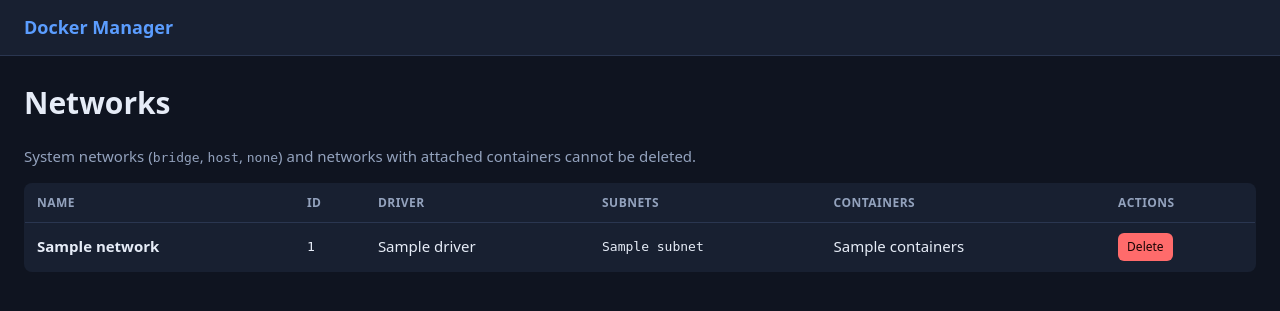
After one commit to ivar12/Dock.IO, a FastAPI app: template app/templates/networks.html in a window 1280 px wide. The commit adds this page. Shown: the top 311 px of the page. Run offline with FastAPI, Linux system fonts and the light colour scheme; the template is opened without the code that fills it: most values are stand-ins (such as "Sample title", 1, 10 or a date in 2020); parts of the project's set-up code (start-up, migrations or seed data) failed here and were passed over.

Commit message:
feat: images/networks pages with delete actions and old-image cleanup

```diff
--- a/app/dockerops.py
+++ b/app/dockerops.py
@@ -124,12 +124,34 @@ def _supported_kwargs(func, kwargs: dict) -> dict:
     return {k: v for k, v in kwargs.items() if k in params}
 
 
+def _cleanup_old_image(old_image_id: str, container_name: str) -> str:
+    """Remove the superseded image if nothing else uses it."""
+    if not old_image_id:
+        return ""
+    try:
+        new_info = api.inspect_container(container_name)
+        if new_info.get("Image") == old_image_id:
+            return "old image unchanged"
+    except Exception:
+        return "could not verify new image"
+    try:
+        users = api.containers(all=True, filters={"ancestor": old_image_id})
+        if users:
+            return f"old image kept ({len(users)} container(s) still use it)"
+        api.remove_image(old_image_id, force=False)
+        return f"old image {old_image_id[:12]} removed"
+    except Exception as exc:
+        return f"old image cleanup skipped: {exc}"
+
+
 def update_container(name: str) -> tuple[bool, str]:
     """Pull the configured image and recreate the container with the same config."""
     try:
         info = api.inspect_container(name)
     except Exception as exc:
         return False, f"{name}: inspect failed: {exc}"
+
+    old_image_id = info.get("Image") or ""
 
     cfg = info.get("Config") or {}
     host = info.get("HostConfig") or {}
@@ -195,7 +217,11 @@ def update_container(name: str) -> tuple[bool, str]:
     except Exception as exc:
         return False, f"{name}: recreate failed: {exc}"
 
-    return True, f"{name}: updated ({pull_msg})"
+    cleanup = _cleanup_old_image(old_image_id, name)
+    detail = f"{name}: updated ({pull_msg})"
+    if cleanup:
+        detail += f"; {cleanup}"
+    return True, detail
 
 
 def select_targets(mode: str, explicit: list[str] | None = None) -> list[str]:
@@ -229,3 +255,104 @@ def db_side_effect(actor: str, name: str, ok: bool, msg: str) -> None:
     from . import db
 
     db.log_action(actor, "update", f"{name}: {'ok' if ok else 'failed'} - {msg}")
+
+
+# --------------------------------------------------------------------------- images
+def list_images() -> list[dict]:
+    usage: dict[str, int] = {}
+    for container in client.containers.list(all=True):
+        image_id = (container.attrs or {}).get("Image") or ""
+        if image_id:
+            usage[image_id] = usage.get(image_id, 0) + 1
+
+    result = []
+    for image in client.images.list(all=True):
+        attrs = image.attrs or {}
+        image_id = image.id
+        result.append(
+            {
+                "id": image_id,
+                "short_id": image_id.replace("sha256:", "")[:12],
+                "tags": attrs.get("RepoTags") or [],
+                "size": attrs.get("Size", 0),
+                "created": attrs.get("Created", ""),
+                "containers": usage.get(image_id, 0),
+            }
+        )
+    return sorted(result, key=lambda x: (x["tags"] or [""])[0])
+
+
+def delete_image(identifier: str) -> str:
+    image = None
+    for candidate in client.images.list(all=True):
+        candidate_id = candidate.id.replace("sha256:", "")
+        if (
+            candidate_id == identifier
+            or candidate_id.startswith(identifier)
+            or identifier in (candidate.tags or [])
+        ):
+            image = candidate
+            break
+    if not image:
+        raise ValueError("image not found")
+
+    users = api.containers(all=True, filters={"ancestor": image.id})
+    if users:
+        names = ", ".join(c.get("Names", ["?"])[0].lstrip("/") for c in users)
+        raise RuntimeError(f"image is in use by: {names}")
+
+    api.remove_image(image.id, force=False)
+    return f"image {image.id.replace('sha256:', '')[:12]} deleted"
+
+
+# ------------------------------------------------------------------------- networks
+def list_networks() -> list[dict]:
+    usage: dict[str, int] = {}
+    for container in client.containers.list(all=True):
+        nets = ((container.attrs or {}).get("NetworkSettings") or {}).get("Networks") or {}
+        for name in nets:
+            usage[name] = usage.get(name, 0) + 1
+
+    result = []
+    for network in client.networks.list():
+        attrs = network.attrs or {}
+        ipam = attrs.get("IPAM") or {}
+        subnets = [c.get("Subnet", "") for c in (ipam.get("Config") or []) if c.get("Subnet")]
+        result.append(
+            {
+                "id": network.id,
+                "short_id": network.id[:12],
+                "name": network.name,
+                "driver": attrs.get("Driver", ""),
+                "scope": attrs.get("Scope", ""),
+                "subnets": subnets,
+                "containers": usage.get(network.name, 0),
+                "system": network.name in ("bridge", "host", "none"),
+            }
+        )
+    return sorted(result, key=lambda x: x["name"])
+
+
+def delete_network(identifier: str) -> str:
+    network = None
+    for candidate in client.networks.list():
+        if (
+            candidate.id == identifier
+            or candidate.id.startswith(identifier)
+            or candidate.name == identifier
+        ):
+            network = candidate
+            break
+    if not network:
+        raise ValueError("network not found")
+    if network.name in ("bridge", "host", "none"):
+        raise RuntimeError(f"system network '{network.name}' cannot be deleted")
+
+    info = api.inspect_network(network.id)
+    containers = info.get("Containers") or {}
+    if containers:
+        names = ", ".join(v.get("Name", "?") for v in containers.values())
+        raise RuntimeError(f"network is in use by: {names}")
+
+    api.remove_network(network.id)
+    return f"network '{network.name}' deleted"
--- a/app/main.py
+++ b/app/main.py
@@ -3,6 +3,7 @@
 from __future__ import annotations
 
 import os
+import urllib.parse
 from contextlib import asynccontextmanager
 
 from apscheduler.triggers.cron import CronTrigger
@@ -271,3 +272,65 @@ def logs_page(request: Request):
         "logs.html",
         {"user": _user(request), "entries": db.list_audit(200)},
     )
+
+
+# ---------------------------------------------------------------------- images
+@app.get("/images")
+def images_page(request: Request):
+    if redirect := _need_login(request):
+        return redirect
+    return templates.TemplateResponse(
+        request,
+        "images.html",
+        {
+            "user": _user(request),
+            "images": dockerops.list_images(),
+            "msg": request.query_params.get("msg", ""),
+            "error": request.query_params.get("error", ""),
+        },
+    )
+
+
+@app.post("/images/{image_id:path}/delete")
+def image_delete(request: Request, image_id: str):
+    if redirect := _need_login(request):
+        return redirect
+    try:
+        msg = dockerops.delete_image(image_id)
+        db.log_action(_user(request), "delete image", msg)
+        target = f"/images?msg={urllib.parse.quote(msg)}"
+    except Exception as exc:
+        db.log_action(_user(request), "delete image failed", str(exc))
+        target = f"/images?error={urllib.parse.quote(str(exc))}"
+    return RedirectResponse(target, status_code=303)
+
+
+# -------------------------------------------------------------------- networks
+@app.get("/networks")
+def networks_page(request: Request):
+    if redirect := _need_login(request):
+        return redirect
+    return templates.TemplateResponse(
+        request,
+        "networks.html",
+        {
+            "user": _user(request),
+            "networks": dockerops.list_networks(),
+            "msg": request.query_params.get("msg", ""),
+            "error": request.query_params.get("error", ""),
+        },
+    )
+
+
+@app.post("/networks/{network_id}/delete")
+def network_delete(request: Request, network_id: str):
+    if redirect := _need_login(request):
+        return redirect
+    try:
+        msg = dockerops.delete_network(network_id)
+        db.log_action(_user(request), "delete network", msg)
+        target = f"/networks?msg={urllib.parse.quote(msg)}"
+    except Exception as exc:
+        db.log_action(_user(request), "delete network failed", str(exc))
+        target = f"/networks?error={urllib.parse.quote(str(exc))}"
+    return RedirectResponse(target, status_code=303)
--- a/app/templates/base.html
+++ b/app/templates/base.html
@@ -12,6 +12,8 @@
   {% if user %}
   <nav>
     <a href="/">Containers</a>
+    <a href="/images">Images</a>
+    <a href="/networks">Networks</a>
     <a href="/schedules">Schedules</a>
     <a href="/logs">Activity</a>
     <span class="user">{{ user }}</span>
--- /dev/null
+++ b/app/templates/networks.html
@@ -0,0 +1,34 @@
+{% extends "base.html" %}
+{% block title %}Networks - Docker Manager{% endblock %}
+{% block content %}
+<h1>Networks</h1>
+{% if msg %}<p class="alert ok">{{ msg }}</p>{% endif %}
+{% if error %}<p class="alert warn">{{ error }}</p>{% endif %}
+<p class="muted">System networks (<code>bridge</code>, <code>host</code>, <code>none</code>) and networks with attached containers cannot be deleted.</p>
+<table>
+  <thead><tr><th>Name</th><th>ID</th><th>Driver</th><th>Subnets</th><th>Containers</th><th>Actions</th></tr></thead>
+  <tbody>
+  {% for network in networks %}
+    <tr>
+      <td><strong>{{ network.name }}</strong> {% if network.system %}<span class="tag">system</span>{% endif %}</td>
+      <td class="mono">{{ network.short_id }}</td>
+      <td>{{ network.driver }}</td>
+      <td class="mono">
+        {% for subnet in network.subnets %}<div>{{ subnet }}</div>{% endfor %}
+        {% if not network.subnets %}-{% endif %}
+      </td>
+      <td>{{ network.containers }}</td>
+      <td class="actions">
+        {% if network.system %}
+          <span class="muted">protected</span>
+        {% else %}
+          <form method="post" action="/networks/{{ network.short_id }}/delete" onsubmit="return confirm('Delete network {{ network.name }}?')">
+            <button class="small danger">Delete</button>
+          </form>
+        {% endif %}
+      </td>
+    </tr>
+  {% endfor %}
+  </tbody>
+</table>
+{% endblock %}
```
Also changed, not shown: app/templates/images.html (added, +31 -0 lines).
